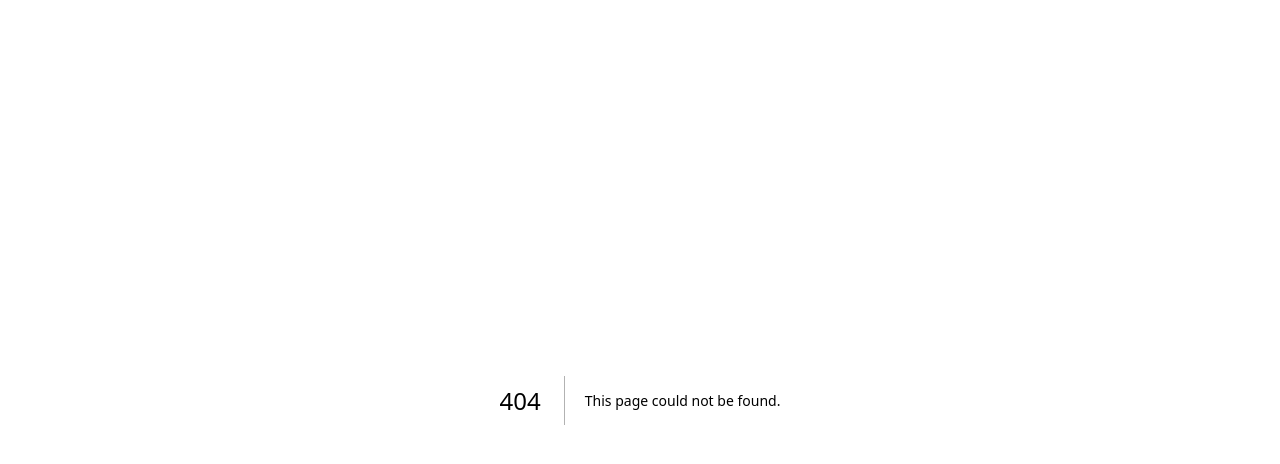
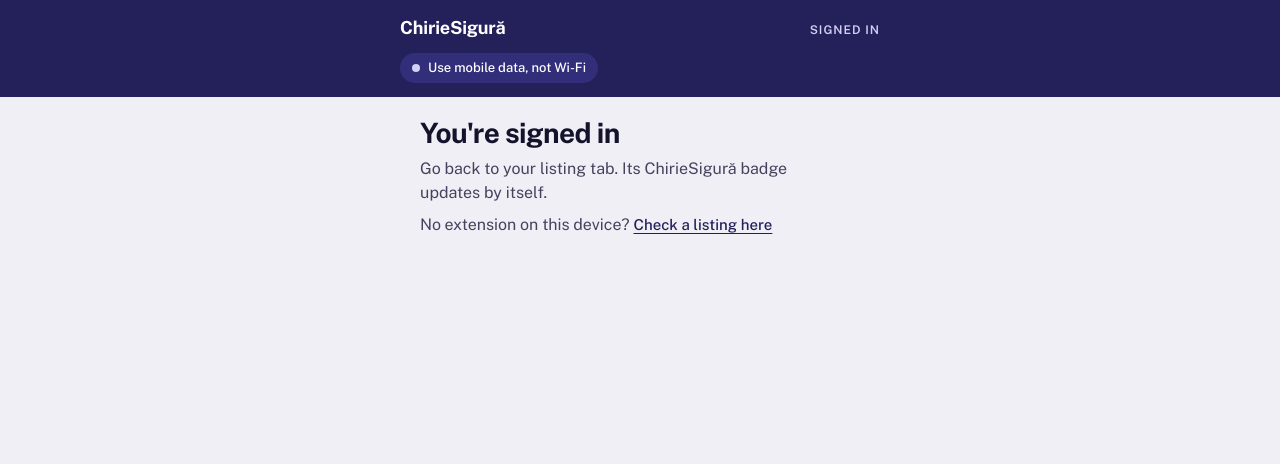
Before and after one commit to Bruno0211/chiriesigura, a Next.js app in the folder apps/web/: page /signed-in in a window 1280 px wide. Before the commit this address had no page. Shown: the top 464 px of the page. Built offline with nearby package versions, Linux system fonts and the light colour scheme.

Commit message:
feat: signing in from the extension lands on a 'you're signed in' page

```diff
--- /dev/null
+++ b/apps/web/app/(phone)/signed-in/page.tsx
@@ -0,0 +1,22 @@
+import type { Metadata } from 'next';
+import Link from 'next/link';
+import { FrameBar } from '../components/FrameBar';
+import s from '../phone.module.css';
+
+export const metadata: Metadata = { title: "You're signed in" };
+
+/** Where signing in from the extension lands: the listing tab re-checks by itself when the student returns. */
+export default function SignedInPage() {
+  return (
+    <>
+      <FrameBar zone="Signed in" />
+      <main className={s.main}>
+        <h1 id="step-heading" className={s.h1}>You&apos;re signed in</h1>
+        <p className={s.lead}>Go back to your listing tab. Its ChirieSigură badge updates by itself.</p>
+        <p className={s.lead}>
+          No extension on this device? <Link className={s.textLink} href="/check">Check a listing here</Link>
+        </p>
+      </main>
+    </>
+  );
+}
```
Also changed, not shown: 1 other file (tests, documents, lock files or other folders).
